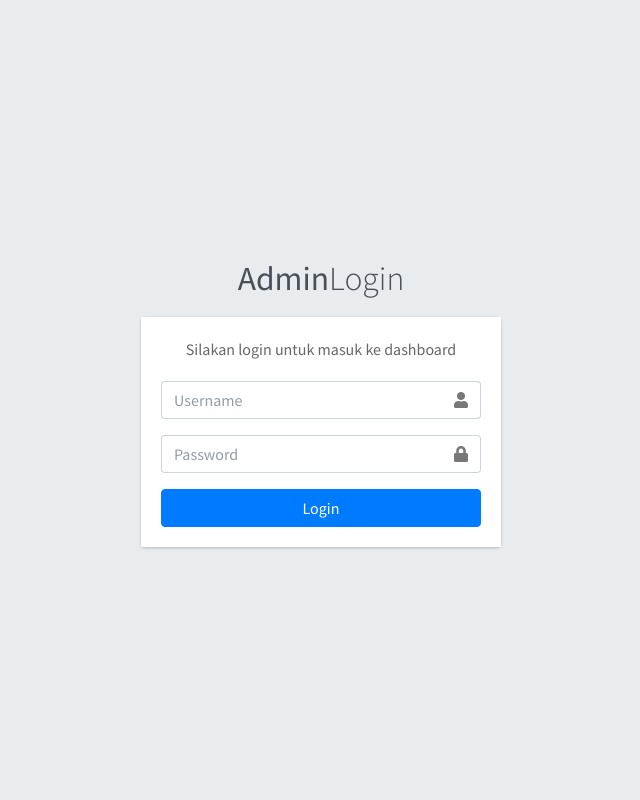
After one commit to Nqadhafi/LandingPageSWWG, a PHP site: page /admin/login.php in a window 1280 px wide. The commit adds this page. Shown: the whole page, without its empty margins (319-959 px from the left). Run offline with PHP 8.4, Linux system fonts and the light colour scheme; some libraries are stand-ins or nearby versions.

Commit message:
[admin page] login

```diff
--- a/admin/header.php
+++ b/admin/header.php
@@ -43,7 +43,7 @@
     </ul>
 
     <ul class="navbar-nav ml-auto">
-      <a href="" class="pr-3">Logout</a>
+      <a href="logout.php" class="pr-3">Logout</a>
     </ul>
   </nav>
   <!-- /.navbar -->
--- /dev/null
+++ b/admin/login.php
@@ -0,0 +1,93 @@
+<?php
+session_start();
+include './config.php';
+
+if ($_SERVER['REQUEST_METHOD'] == 'POST') {
+    $username = $_POST['username'];
+    $password = $_POST['password'];
+
+    // Query untuk mencari username
+    $query = "SELECT * FROM admins WHERE username = ?";
+    $stmt = mysqli_prepare($conn, $query);
+    mysqli_stmt_bind_param($stmt, "s", $username);
+    mysqli_stmt_execute($stmt);
+    $result = mysqli_stmt_get_result($stmt);
+
+    if ($result && mysqli_num_rows($result) > 0) {
+        $admin = mysqli_fetch_assoc($result);
+
+        // Verifikasi password
+        if (password_verify($password, $admin['password'])) {
+            // Simpan data ke sesi
+            $_SESSION['admin_id'] = $admin['id'];
+            $_SESSION['admin_username'] = $admin['username'];
+
+            header("Location: index.php");
+            exit();
+        } else {
+            $error = "Password salah!";
+        }
+    } else {
+        $error = "Username tidak ditemukan!";
+    }
+}
+?>
+<!DOCTYPE html>
+<html lang="en">
+<head>
+    <meta charset="UTF-8">
+    <meta name="viewport" content="width=device-width, initial-scale=1.0">
+    <title>Login Admin</title>
+    <!-- AdminLTE CSS -->
+    <link rel="stylesheet" href="dist/css/adminlte.min.css">
+    <!-- Font Awesome -->
+    <link rel="stylesheet" href="plugins/fontawesome-free/css/all.min.css">
+    <!-- Google Font -->
+    <link href="https://fonts.googleapis.com/css?family=Source+Sans+Pro:300,400,400i,700" rel="stylesheet">
+</head>
+<body class="hold-transition login-page">
+    <div class="login-box">
+        <div class="login-logo">
+            <a href="#"><b>Admin</b>Login</a>
+        </div>
+        <!-- Login Card -->
+        <div class="card">
+            <div class="card-body login-card-body">
+                <p class="login-box-msg">Silakan login untuk masuk ke dashboard</p>
+
+                <?php if (isset($error)): ?>
+                    <p class="text-danger text-center"><?php echo htmlspecialchars($error); ?></p>
+                <?php endif; ?>
+
+                <form method="POST">
+                    <div class="input-group mb-3">
+                        <input type="text" name="username" class="form-control" placeholder="Username" required>
+                        <div class="input-group-append">
+                            <div class="input-group-text">
+                                <span class="fas fa-user"></span>
+                            </div>
+                        </div>
+                    </div>
+                    <div class="input-group mb-3">
+                        <input type="password" name="password" class="form-control" placeholder="Password" required>
+                        <div class="input-group-append">
+                            <div class="input-group-text">
+                                <span class="fas fa-lock"></span>
+                            </div>
+                        </div>
+                    </div>
+                    <div class="row">
+                        <div class="col-12">
+                            <button type="submit" class="btn btn-primary btn-block">Login</button>
+                        </div>
+                    </div>
+                </form>
+            </div>
+        </div>
+    </div>
+    <!-- AdminLTE Scripts -->
+    <script src="plugins/jquery/jquery.min.js"></script>
+    <script src="plugins/bootstrap/js/bootstrap.bundle.min.js"></script>
+    <script src="dist/js/adminlte.min.js"></script>
+</body>
+</html>
--- /dev/null
+++ b/admin/logout.php
@@ -0,0 +1,6 @@
+<?php
+session_start();
+session_destroy();
+header("Location: login.php");
+exit();
+?>
--- a/admin/pages/dashboard.php
+++ b/admin/pages/dashboard.php
@@ -1 +1,3 @@
-anjayyy
+<?php
+include './auth.php';
+?>
--- a/admin/pages/form-artikel.php
+++ b/admin/pages/form-artikel.php
@@ -1,5 +1,6 @@
 <?php
 include './config.php';
+include './auth.php';
 
 // Cek apakah artikel sudah ada
 $query = "SELECT * FROM article LIMIT 1";
--- a/admin/pages/form-banner.php
+++ b/admin/pages/form-banner.php
@@ -1,5 +1,6 @@
 <?php
 include './config.php';
+include './auth.php';
 
 // Cek apakah ini aksi edit
 $isEdit = isset($_GET['action']) && $_GET['action'] == 'edit' && isset($_GET['id']);
--- a/admin/pages/form-customer.php
+++ b/admin/pages/form-customer.php
@@ -1,5 +1,6 @@
 <?php
 include './config.php';
+include './auth.php';
 
 // Cek apakah ini aksi edit
 $isEdit = isset($_GET['action']) && $_GET['action'] == 'edit' && isset($_GET['id']);
--- a/admin/pages/form-kategori.php
+++ b/admin/pages/form-kategori.php
@@ -1,5 +1,6 @@
 <?php
 include './config.php';
+include './auth.php';
 
 // Cek apakah ini aksi edit
 $isEdit = isset($_GET['action']) && $_GET['action'] == 'edit' && isset($_GET['id']);
--- a/admin/pages/form-link.php
+++ b/admin/pages/form-link.php
@@ -1,5 +1,6 @@
 <?php
 include './config.php';
+include './auth.php';
 
 // Cek apakah ini aksi edit
 $query = "SELECT * FROM links LIMIT 1"; // Mengambil data link yang sudah ada
--- a/admin/pages/form-produk.php
+++ b/admin/pages/form-produk.php
@@ -1,5 +1,7 @@
 <?php
 include './config.php';
+include './auth.php';
+
 
 // Cek apakah ini aksi edit
 $isEdit = isset($_GET['action']) && $_GET['action'] == 'edit' && isset($_GET['id']);
--- /dev/null
+++ b/admin/pages/index.php
@@ -0,0 +1,3 @@
+<?php
+include '../auth.php';
+?>
--- /dev/null
+++ b/admin/pages/proses/index.php
@@ -0,0 +1,3 @@
+<?php
+include 'auth.php';
+?>
--- /dev/null
+++ b/pw.php
@@ -0,0 +1,3 @@
+<?php
+echo password_hash('**siap**shabatprint**', PASSWORD_BCRYPT);
+?>
```
Also changed, not shown: admin/auth.php (added, +12 -0 lines), admin/index.php (+10 -0 lines), admin/pages/proses/auth.php (added, +12 -0 lines), assets/.htaccess (added).
